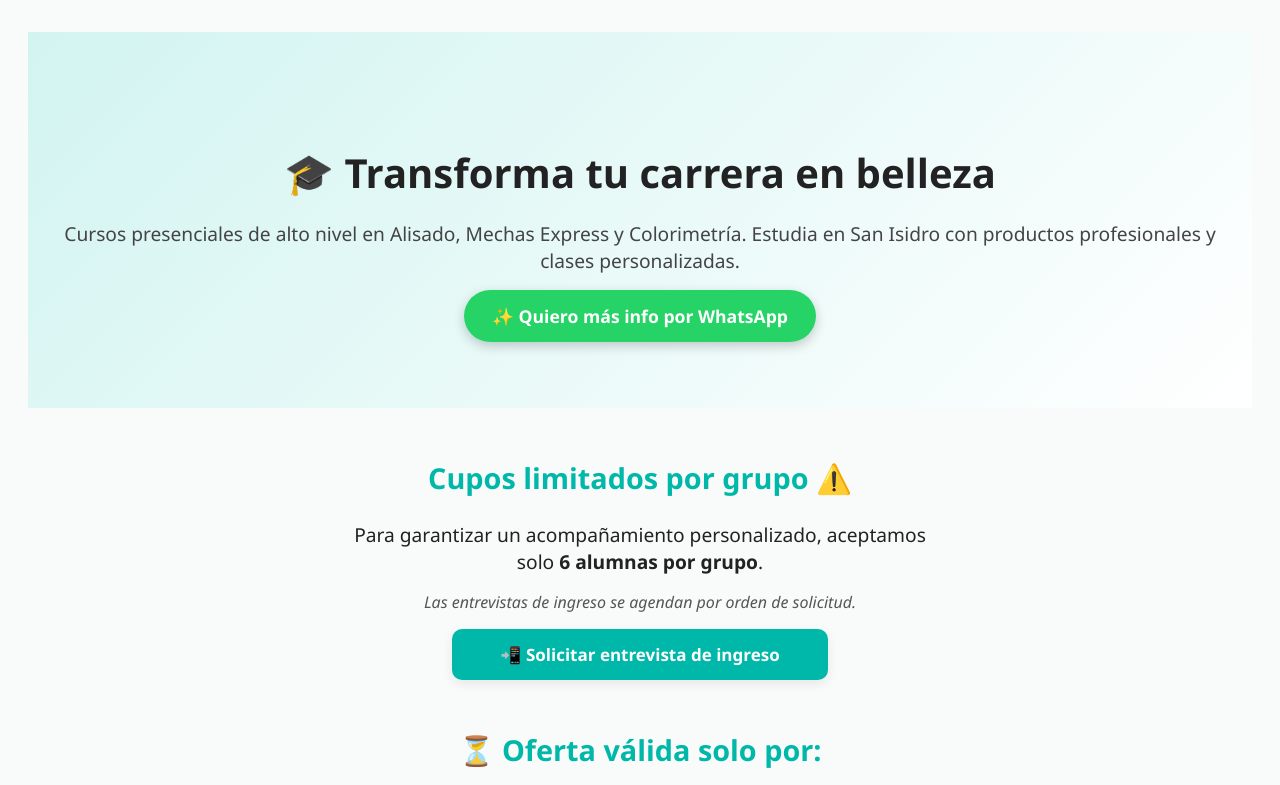
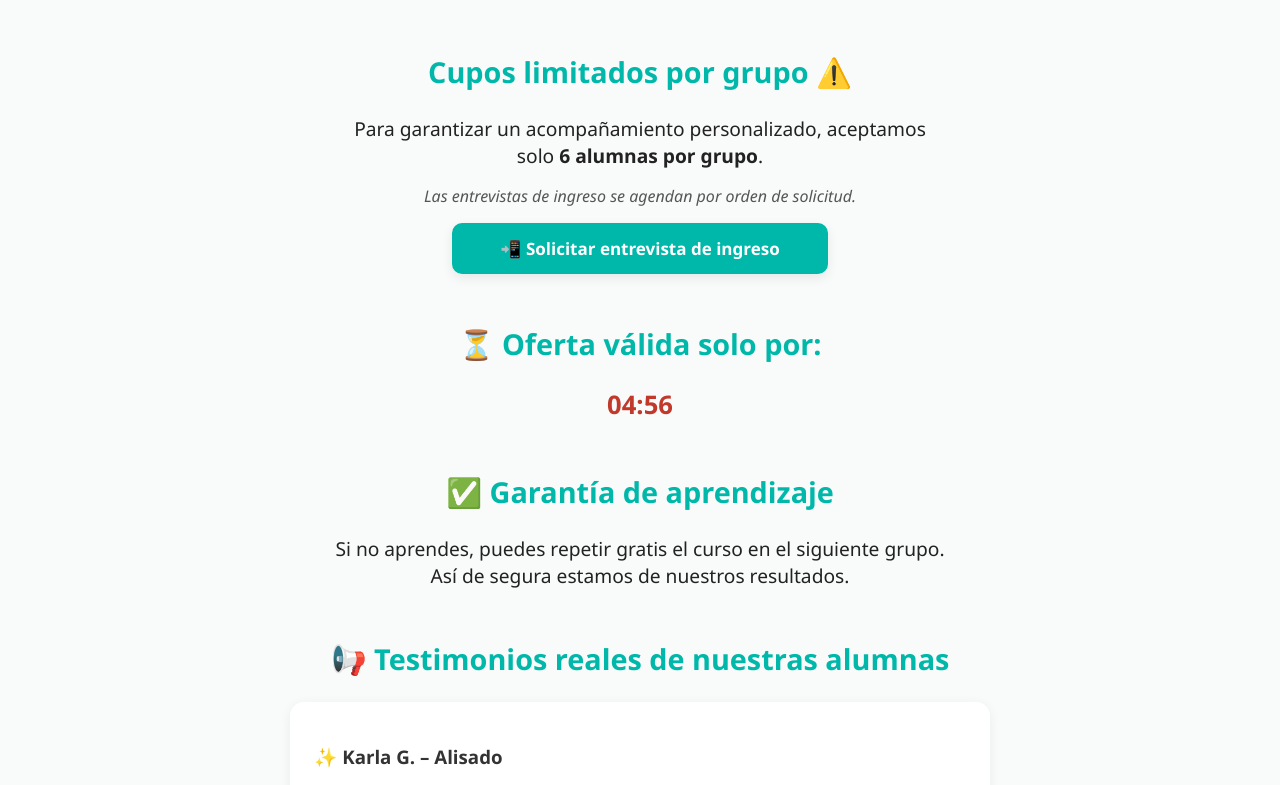
Before and after one commit to MBescuela/mb-escuela, a plain HTML site: page index.html in a window 1280 px wide. Shown: the part 1020-1805 px from the top of the page. Drawn offline with Linux system fonts and the light colour scheme.

Commit message:
Update index.html

```diff
--- a/index.html
+++ b/index.html
@@ -134,12 +134,7 @@
   </div>
   </div>
 
-<!-- Hero section -->
-<section style="padding: 80px 20px; text-align: center; background: linear-gradient(135deg, #d2f4f1, #ffffff);">
-  <h1 style="font-size: 2.5rem; margin-bottom: 20px; font-weight: bold; color: #222;">🎓 Transforma tu carrera en belleza</h1>
-  <p style="font-size: 1.2rem; margin-bottom: 30px; color: #444;">Cursos presenciales de alto nivel en Alisado, Mechas Express y Colorimetría. Estudia en San Isidro con productos profesionales y clases personalizadas.</p>
-  <a href="https://wa.me/51912345678" style="background-color: #25d366; color: white; padding: 14px 28px; border-radius: 30px; text-decoration: none; font-weight: bold; font-size: 1.1rem; box-shadow: 0 4px 12px rgba(0,0,0,0.2);">✨ Quiero más info por WhatsApp</a>
-</section>
+
 
   <h2>Cupos limitados por grupo ⚠️</h2>
   <p class="lead">
```
